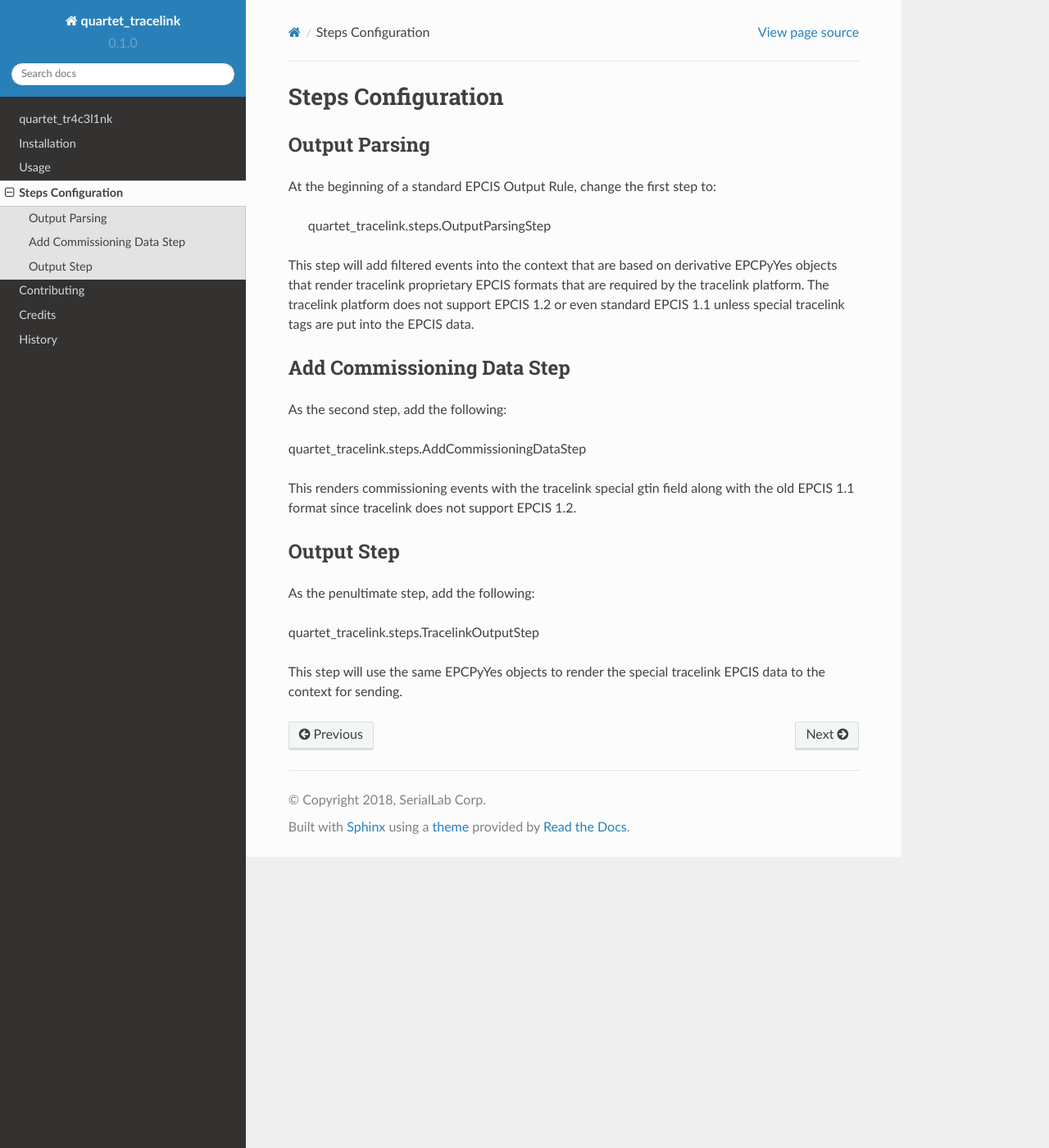
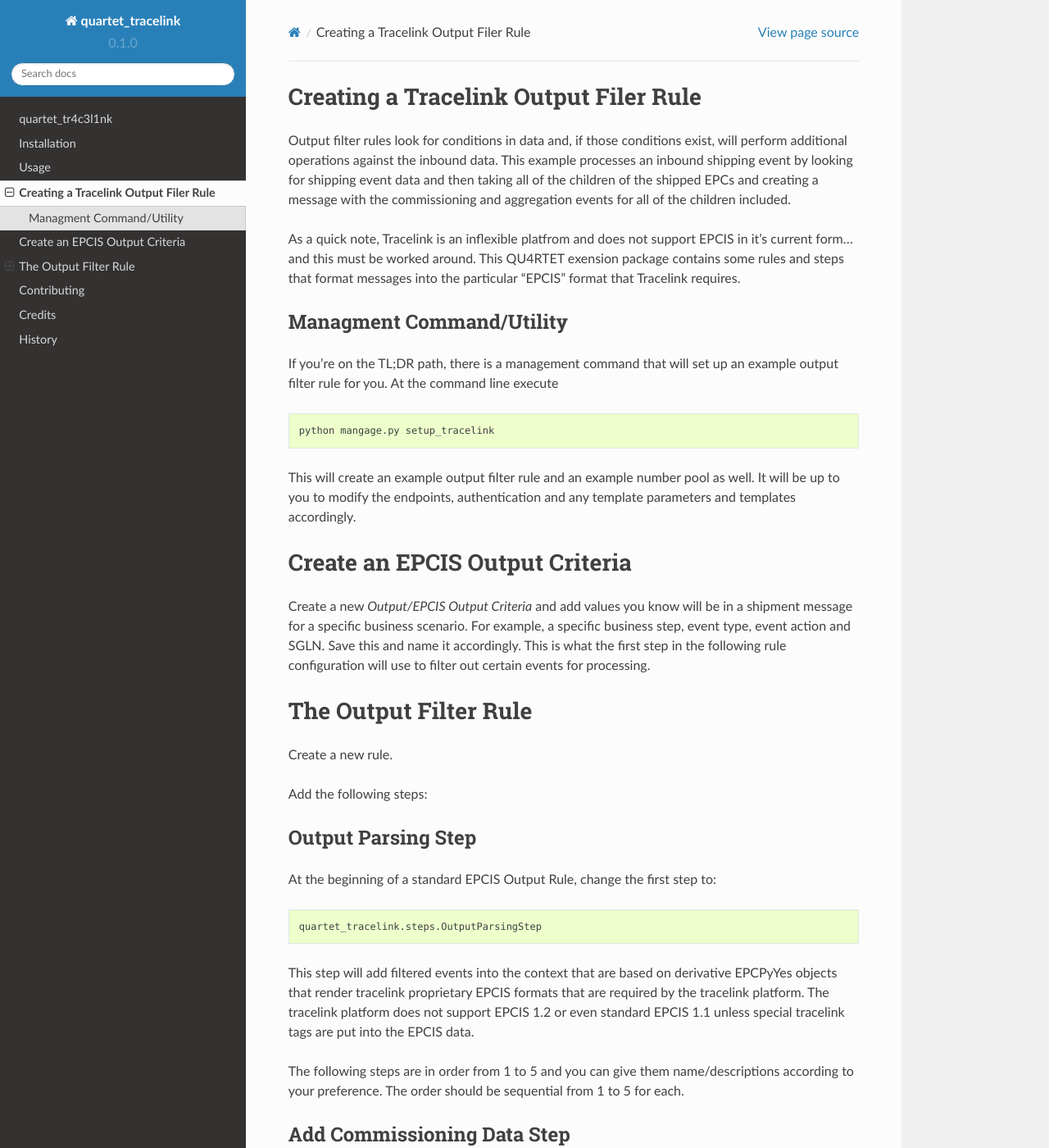
Before and after one commit to rmagee/quartet_tracelink, a Sphinx documentation site: the page built from docs/configuration.rst, in a window 1280 px wide and 1400 px high. Shown: the whole window at 82% size. Built offline with Sphinx 7.4.7 and the Read the Docs theme 2.0.0, drawn with Linux system fonts in a browser that asks for light colours; some of the changed text lies outside the part shown.

Commit message:
Updated documentation.

```diff
--- a/docs/configuration.rst
+++ b/docs/configuration.rst
@@ -1,9 +1,51 @@
-Steps Configuration
-===================
+Creating a Tracelink Output Filer Rule
+======================================
 
-Output Parsing
---------------
+Output filter rules look for conditions in data and, if those conditions exist,
+will perform additional operations against the inbound data. This example
+processes an inbound shipping event by looking for shipping event data and then
+taking all of the children of the shipped EPCs and creating a message with
+the commissioning and aggregation events for all of the children included.
+
+As a quick note, Tracelink is an inflexible platfrom and does not support EPCIS
+in it's current form...and this must be worked around.  This QU4RTET exension package
+contains some rules and steps that format messages
+into the particular "EPCIS" format that Tracelink requires.
+
+Managment Command/Utility
+-------------------------
+
+If you're on the TL;DR path, there is a management command that will set up
+an example output filter rule for you.  At the command line execute
+
+.. code-block:: text
+
+    python mangage.py setup_tracelink
+
+This will create an example output filter rule and an example number pool as
+well. It will be up to you to modify the endpoints, authentication and
+any template parameters and templates accordingly.
+
+Create an EPCIS Output Criteria
+===============================
+Create a new *Output/EPCIS Output Criteria* and add values you know will
+be in a shipment message for a specific business scenario.
+For example, a specific business step, event type, event action and SGLN.
+Save this and name it accordingly.  This is what the first step in the
+following rule configuration will use to filter out certain events for
+processing.
+
+The Output Filter Rule
+======================
+Create a new rule.
+
+Add the following steps:
+
+Output Parsing Step
+-------------------
 At the beginning of a standard EPCIS Output Rule, change the first step to:
+
+.. code-block:: text
 
     quartet_tracelink.steps.OutputParsingStep
 
@@ -13,21 +55,64 @@
 not support EPCIS 1.2 or even standard EPCIS 1.1 unless special tracelink
 tags are put into the EPCIS data.
 
+The following steps are in order from 1 to 5 and you can give them
+name/descriptions according to your preference.  The order should be sequential
+from 1 to 5 for each.
 
 Add Commissioning Data Step
 ---------------------------
 As the second step, add the following:
 
-quartet_tracelink.steps.AddCommissioningDataStep
+.. code-block:: text
+
+    quartet_tracelink.steps.AddCommissioningDataStep
 
 This renders commissioning events with the tracelink special gtin field along
 with the old EPCIS 1.1 format since tracelink does not support EPCIS 1.2.
 
-Output Step
------------
-As the penultimate step, add the following:
+EPCIS Output Criteria Step Parameter
+####################################
+Add a step parameter to this step called `EPCIS Output Criteria` and give it
+the name of the *EPCIS Output Criteria* we defined above.
 
-quartet_tracelink.steps.TracelinkOutputStep
+Add Aggregation Step
+--------------------
+If there is aggregation in your business scenario, add this step as the third
+step.  Add the following Class path to the configuration.
+
+.. code-block:: text
+
+    quartet_output.steps.UnpackHierarchyStep
+
+Render Tracelink XML Step
+-------------------------
+The fourth step should be the step that takes the data added to the channel
+by the last two steps and renders it into the special non-compliant EPCIS
+that Tracelink requires.
+
+.. code-block:: text
+
+    quartet_tracelink.steps.TracelinkOutputStep
+
+Append Filtered Events Step Parameter
+#####################################
+For this step, add a new step parameter named `Append Filtered Events`.  Set
+this to the value `False`.
+
+
+Queue Outbound Messge Step
+--------------------------
+As the fifth in order and final step, add the following:
+
+.. code-block:: text
+
+    quartet_output.steps.CreateOutputTaskStep
 
 This step will use the same EPCPyYes objects to render the special tracelink
 EPCIS data to the context for sending.
+
+Output Rule Step Parameter
+##########################
+Add a step param to the this step with the name `Output Rule` and the value
+`Transport Rule`.  There should already be a default *Transport Rule* defined
+in your system.
```
Also changed, not shown: .gitlab-ci.yml.
